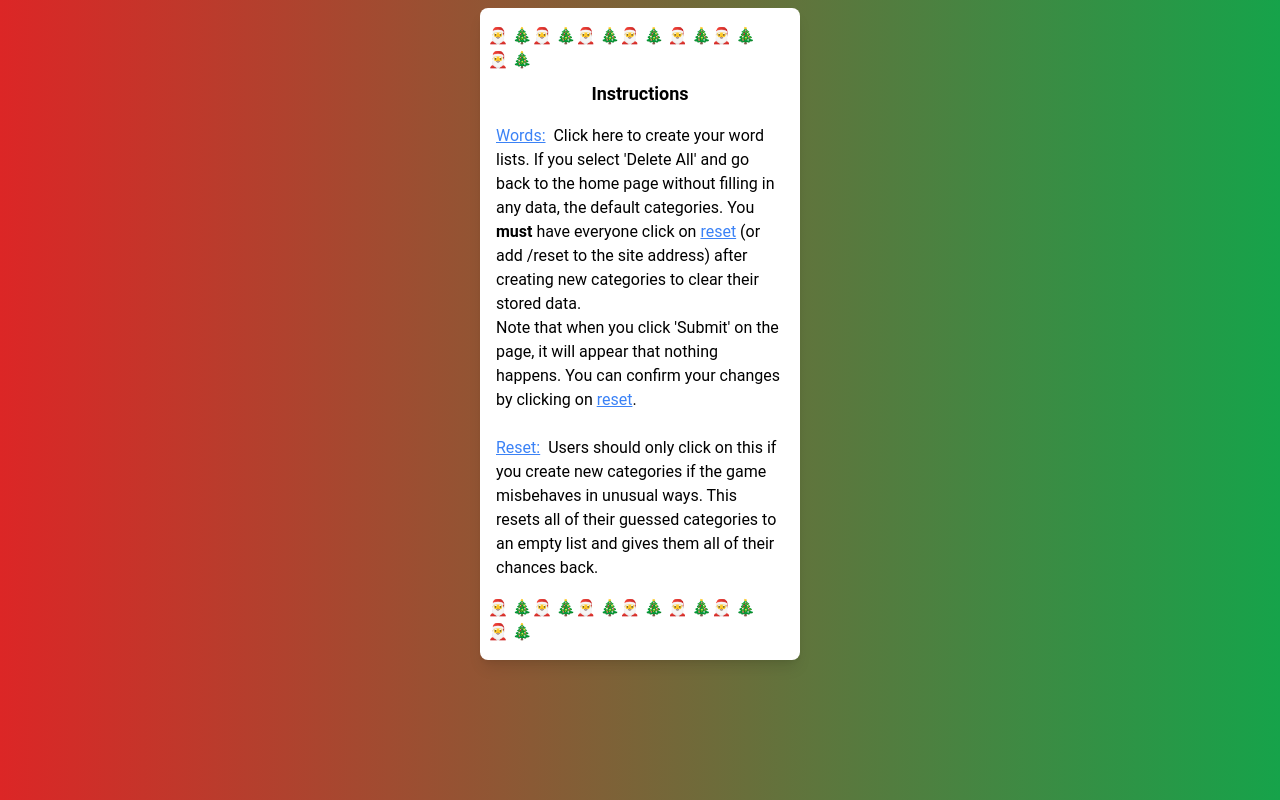
After one commit to tbittner-cc/connecshuns, a Flask app: page /info in a window 1280 px wide. The commit adds this page. Run offline with Flask 3, Linux system fonts and the light colour scheme; some libraries are stand-ins or nearby versions.

Commit message:
Created an instruction page and changed the background gradient.

```diff
--- a/app.py
+++ b/app.py
@@ -60,7 +60,6 @@ def index():
     # If you're wondering why I'm mixing and matching the
     # key/value store vs. the dict, it's due to the fact that
     # the KV store uses non-standard Python data structures.
-    print('Categories:',db['categories'])
     if db['categories'] == db['empty_categories']:
         db['categories'] = categories
 
@@ -93,6 +92,10 @@ def index():
 def words():
     return render_template('create_words.html',categories=db['categories'])
 
+@app.route('/info', methods=['GET'])
+def info():
+    return render_template('information.html')
+
 @app.route('/delete-all', methods=['POST'])
 def delete_all():
     db['categories'] = db['empty_categories']
@@ -101,7 +104,6 @@ def delete_all():
 @app.route('/update-categories', methods=['POST'])
 def update_categories():
     req_vals = list(request.form.items())
-    print(req_vals)
 
     for idx in range(1,5):
         cat_key = f'category{str(idx)}'
@@ -123,7 +125,6 @@ def update_categories():
         word_key_4 = f'word{str(4 + 4*(idx-1))}'
         word_val_4 = [val for (key, val) in req_vals if key == word_key_4][0]
         db['categories'][idx-1]['words'][3] = (word_key_4, word_val_4)
-        print(db['categories'][idx-1])
     return render_template('create_words.html',categories=db['categories'])
 
 @app.route('/reset')
@@ -211,7 +212,6 @@ def check_tiles():
             x['level'] - 1 for x in db['categories']
             if x['level'] not in guessed_matches
         ]
-        print()
         categories = [_create_category_entry(x) for x in unguessed_matches]
         guessed_categories = session['guessed_categories']
         guessed_categories.extend(categories)
--- a/templates/base.html
+++ b/templates/base.html
@@ -22,7 +22,7 @@
     <link rel='stylesheet' href="{{ url_for('static',
         filename='style.css') }}">
   </head>
-  <body class="font-sans bg-gradient-to-br from-red-600 to-green-600
+  <body class="font-sans bg-gradient-to-r from-red-600 to-green-600
       h-screen" id='body'>
     {% block content %}
     {% endblock %}
--- /dev/null
+++ b/templates/information.html
@@ -0,0 +1,34 @@
+{% extends 'base.html' %}
+{% block content %}
+<div class='flex flex-col items-center justify-center'>
+  <div class="my-2 mx-auto bg-white rounded-lg shadow-lg px-2 py-4 w-11/12
+    md:w-1/4 flex flex-col items-center justify-center">
+    <div>
+      &#x1F385;&nbsp;&#x1F384;&#x1F385;&nbsp;&#x1F384;&#x1F385;&nbsp;&#x1F384;&#x1F385;&nbsp;&#x1F384;
+      &#x1F385;&nbsp;&#x1F384;&#x1F385;&nbsp;&#x1F384;&#x1F385;&nbsp;&#x1F384;
+    </div>
+    <div class="font-bold mt-2 text-center text-lg">
+      Instructions
+    </div>
+    <div class='mt-4 px-2'>
+    <a href="{{ url_for('words') }}" class='underline text-blue-500'>Words:</a>&nbsp; Click here to create
+      your word lists.  If you select 'Delete All' and go back to the home page without filling in any data,
+      the default categories.  You <span class='font-bold'>must</span> have everyone click on
+      <a href='{{ url_for('reset') }}' class='underline text-blue-500'>reset</a>
+      (or add /reset to the site address) after creating new categories to clear their stored data.
+      <br/>
+      Note that when you click 'Submit' on the page, it will appear that nothing happens.  You can confirm
+      your changes by clicking on <a href='{{ url_for('reset') }}' class='underline text-blue-500'>reset</a>.
+    </div>
+    <div class='mt-6 mb-4 px-2'>
+      <a href="{{ url_for('reset') }}" class='underline text-blue-500'>Reset:</a>&nbsp; Users should only
+      click on this if you create new categories if the game misbehaves in unusual ways.  This resets all
+      of their guessed categories to an empty list and gives them all of their chances back.
+    </div>
+    <div>
+      &#x1F385;&nbsp;&#x1F384;&#x1F385;&nbsp;&#x1F384;&#x1F385;&nbsp;&#x1F384;&#x1F385;&nbsp;&#x1F384;
+      &#x1F385;&nbsp;&#x1F384;&#x1F385;&nbsp;&#x1F384;&#x1F385;&nbsp;&#x1F384;
+    </div>
+  </div>
+</div>
+{% endblock %}
```
